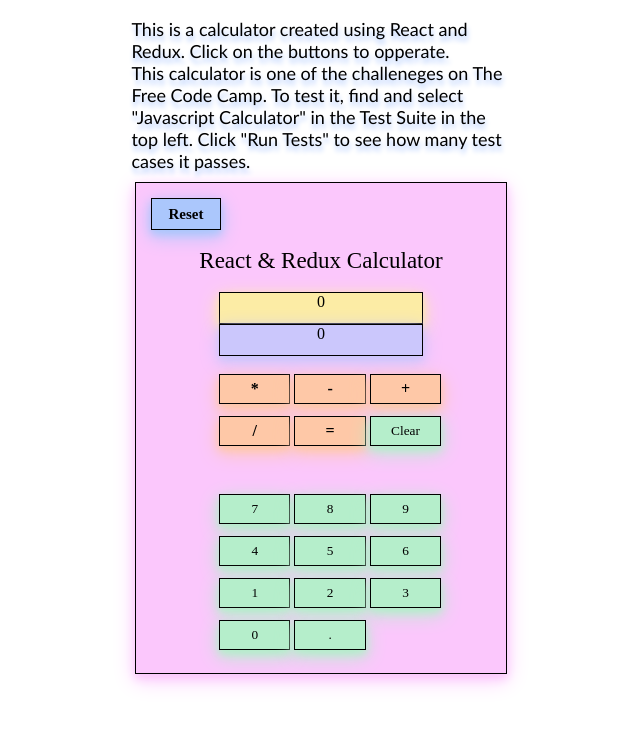
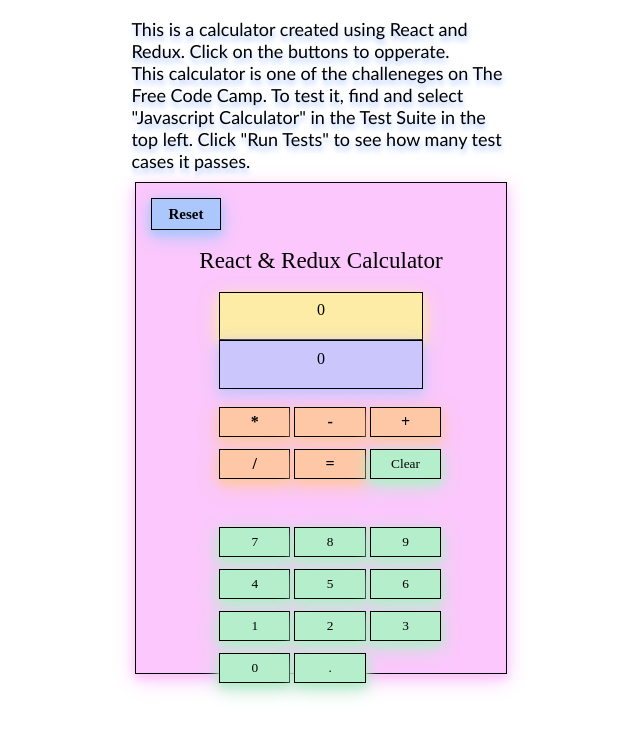
Before and after one commit to delaine3/calculator, a React (Create React App) app: page / in a window 1280 px wide. Shown: the top 736 px of the page, without its empty margins (319-959 px from the left). Built offline with nearby package versions, Linux system fonts and the light colour scheme.

Commit message:
Update App.css

```diff
--- a/src/App.css
+++ b/src/App.css
@@ -16,6 +16,7 @@
   border: solid 1px;
   text-align: center;
   vertical-align: middle;
+  padding: 4%;
 }
 .lowerDisplay {
   background-color: #cbc7fc;
@@ -24,6 +25,8 @@
   border: solid 1px;
   text-align: center;
   vertical-align: middle;
+  padding: 4%;
+
 }
 .opperationButton {
   /* center the cell content */
```
